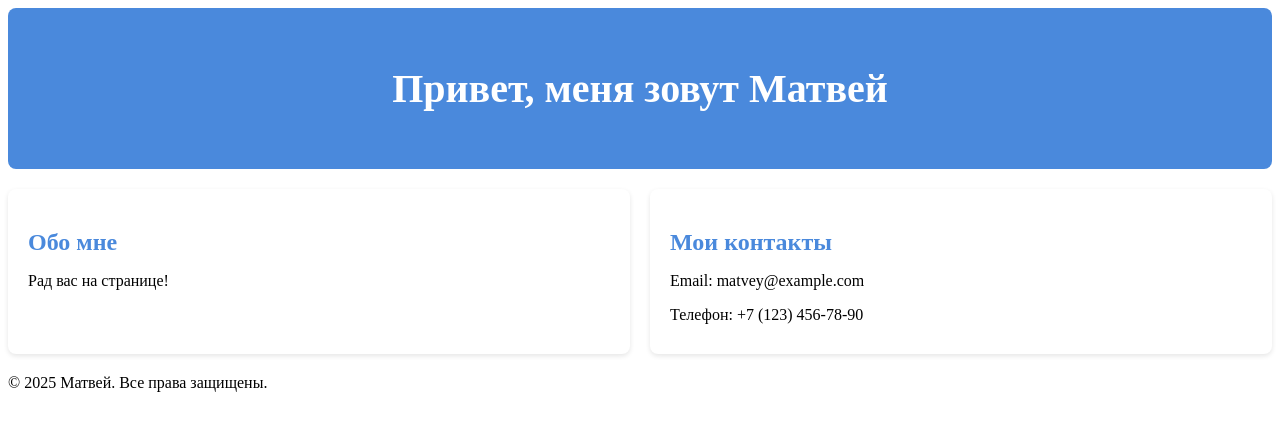
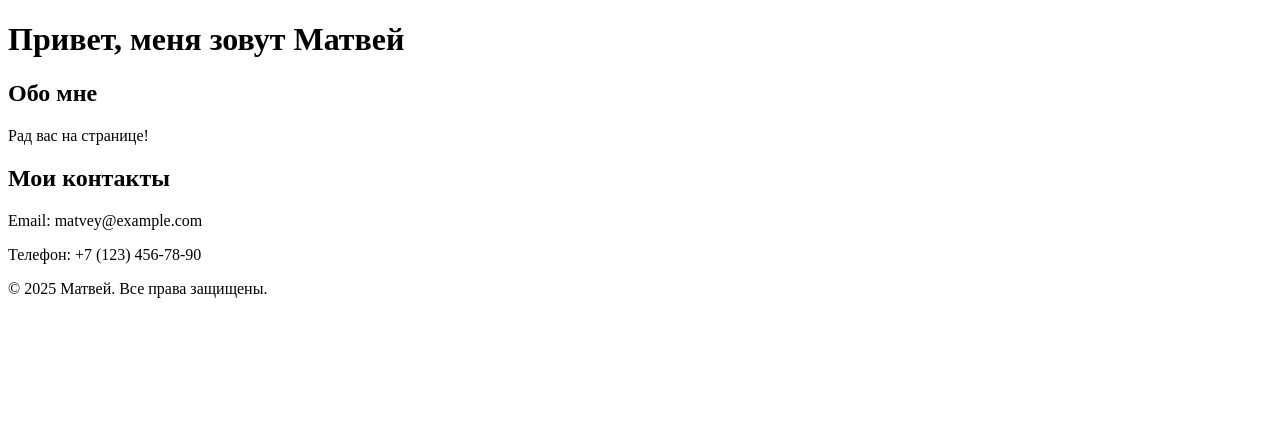
Before and after one commit to iceiceice192/webpy, a plain HTML site: page index.html in a window 1280 px wide. Drawn offline with Linux system fonts and the light colour scheme.

Commit message:
delete css

```diff
--- a/index.html
+++ b/index.html
@@ -4,7 +4,6 @@
     <meta charset="UTF-8">
     <meta name="viewport" content="width=device-width, initial-scale=1.0">
     <title>Сайт-визитка</title>
-    <link rel="stylesheet" href="style.css">
 </head>
 <body>
     <header>
--- a/style.css
+++ /dev/null
@@ -1,53 +0,0 @@
-
-
-/* Шапка */
-header {
-    text-align: center;
-    padding: 30px 0;
-    background-color: #4a89dc;
-    color: white;
-    border-radius: 8px;
-    margin-bottom: 20px;
-}
-
-header h1 {
-    font-size: 2.5rem;
-}
-
-/* Основное содержимое */
-main {
-    display: flex;
-    flex-wrap: wrap;
-    gap: 20px;
-    margin-bottom: 20px;
-}
-
-section {
-    flex: 1;
-    min-width: 300px;
-    padding: 20px;
-    background-color: white;
-    border-radius: 8px;
-    box-shadow: 0 2px 5px rgba(0,0,0,0.1);
-}
-
-section h2 {
-    color: #4a89dc;
-    margin-bottom: 15px;
-}
-
-section p {
-    margin-bottom: 10px;
-}
-
-
-/* Адаптивность */
-@media (max-width: 768px) {
-    main {
-        flex-direction: column;
-    }
-
-    header h1 {
-        font-size: 2rem;
-    }
-}
```
